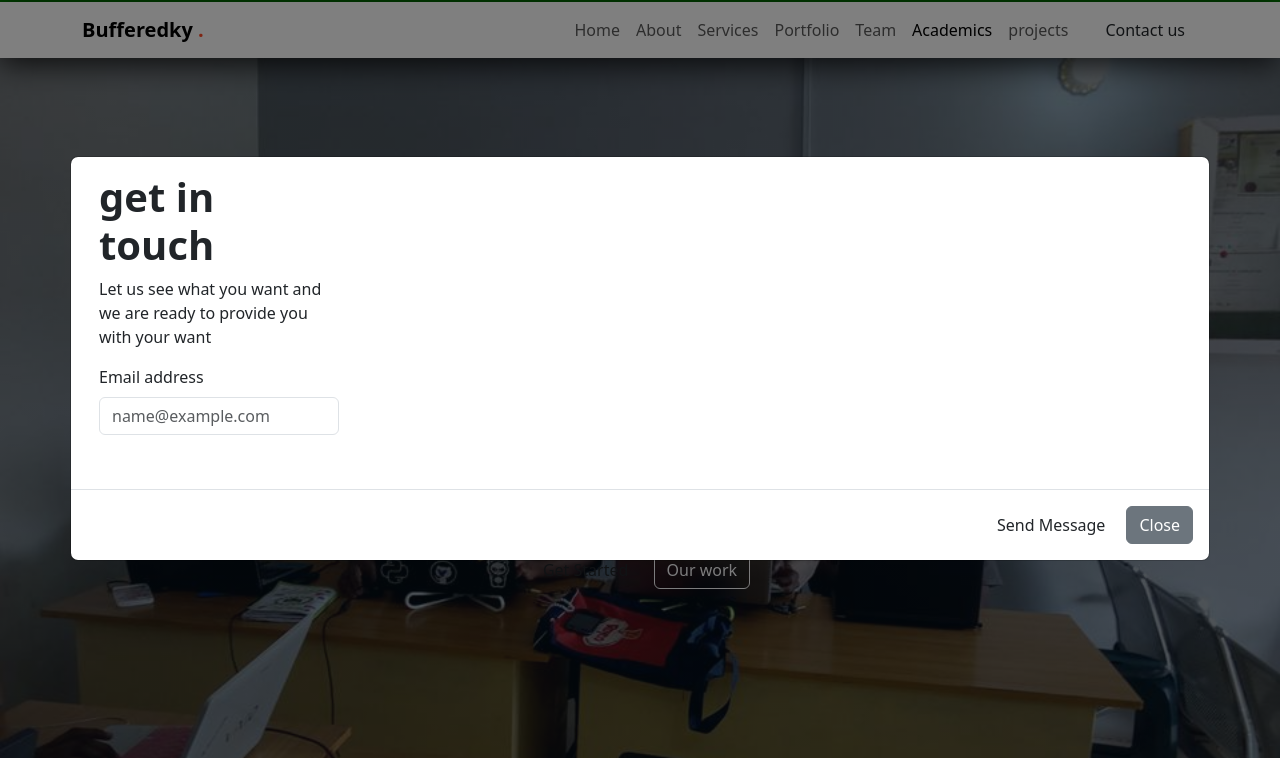
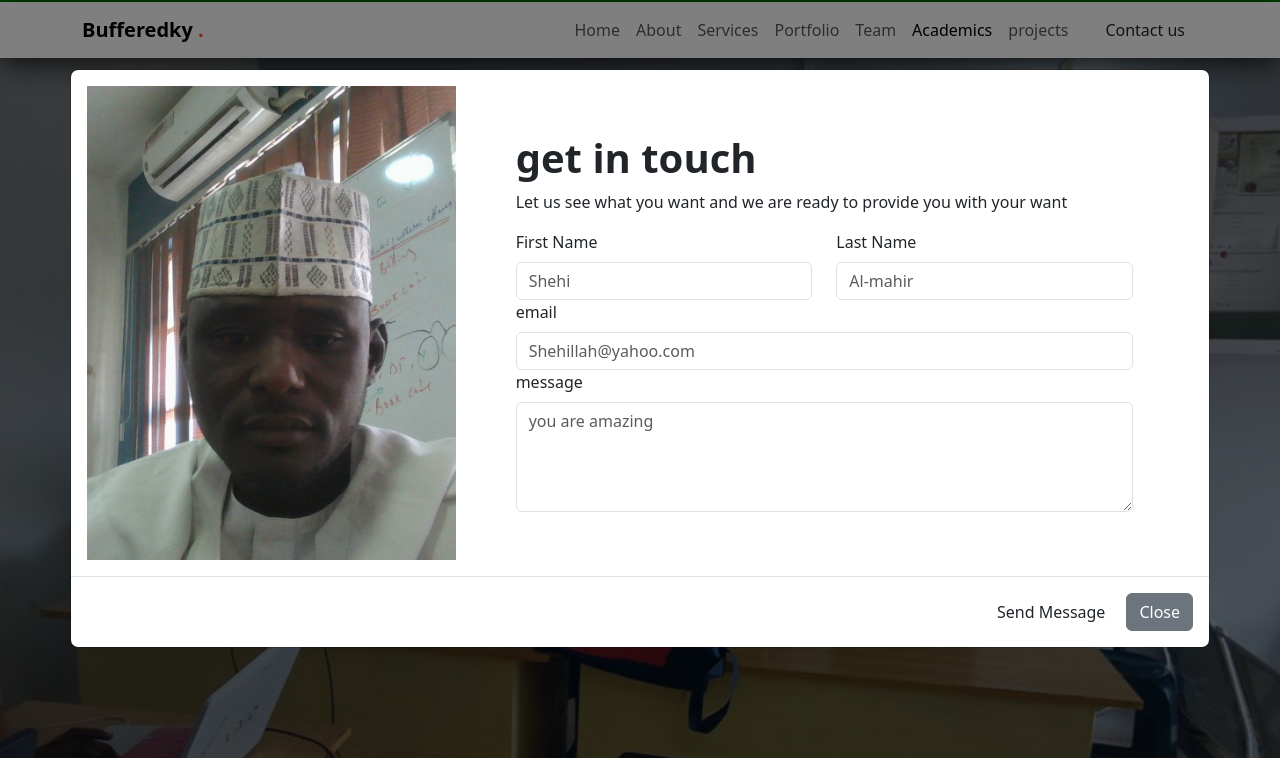
Before and after one commit to Shehillah/bufferedky-web, a plain HTML site: page index.html in a window 1280 px wide. Both pictures are taken after a click on the link "Contact us". Shown: the part 42-800 px from the top of the page. Drawn offline with nearby package versions, Linux system fonts and the light colour scheme.

Commit message:
form ya fara fita

```diff
--- a/index.html
+++ b/index.html
@@ -456,16 +456,29 @@
     <div class="modal-content">
            <div class="modal-body">
         <div class="container-fluid">
-          <div class="col-4 bg-cover" style="background-image: url(); min-height: 300px;">
+          <div class="row">
+            <div class="col-lg-4 bg-cover" style="background-image: url(./images/member3.jpg); min-height: 300px;">
+
+          </div>
           <div class="col-lg-8">
-                <form action="" class="row">
+            <form action="" class="row p-lg-5">
               <h1>get in touch</h1>
               <p>Let us see what you want and we are ready to provide you with your want</p>
-                  <div class="col-12">
-                    <div class="mb-3">
-                      <label for="exampleFormControlInput1" class="form-label">Email address</label>
-                      <input type="email" class="form-control" id="exampleFormControlInput1" placeholder="name@example.com">
+              <div class="col-lg-6">
+                  <label for="exampleFormControlInput1" class="form-label">First Name</label>
+                  <input type="text" class="form-control" id="exampleFormControlInput1" placeholder="Shehi">
               </div>
+              <div class="col-lg-6">
+                <label for="exampleFormControlInput1" class="form-label">Last Name</label>
+                <input type="text" class="form-control" id="exampleFormControlInput1" placeholder="Al-mahir">
+            </div>
+            <div class="col-lg-12">
+              <label for="exampleFormControlInput1" class="form-label">email</label>
+              <input type="email" class="form-control" id="exampleFormControlInput1" placeholder="Shehillah@yahoo.com">
+          </div>
+          <div class="col-lg-12">
+            <label for="message" class="form-label"> message</label>
+            <textarea name="" id="" cols="" rows="4" class="form-control" placeholder="you are amazing"></textarea>
           </div>
             </form>
           </div>
```
Lines whose indentation alone changed are shown as unchanged.
